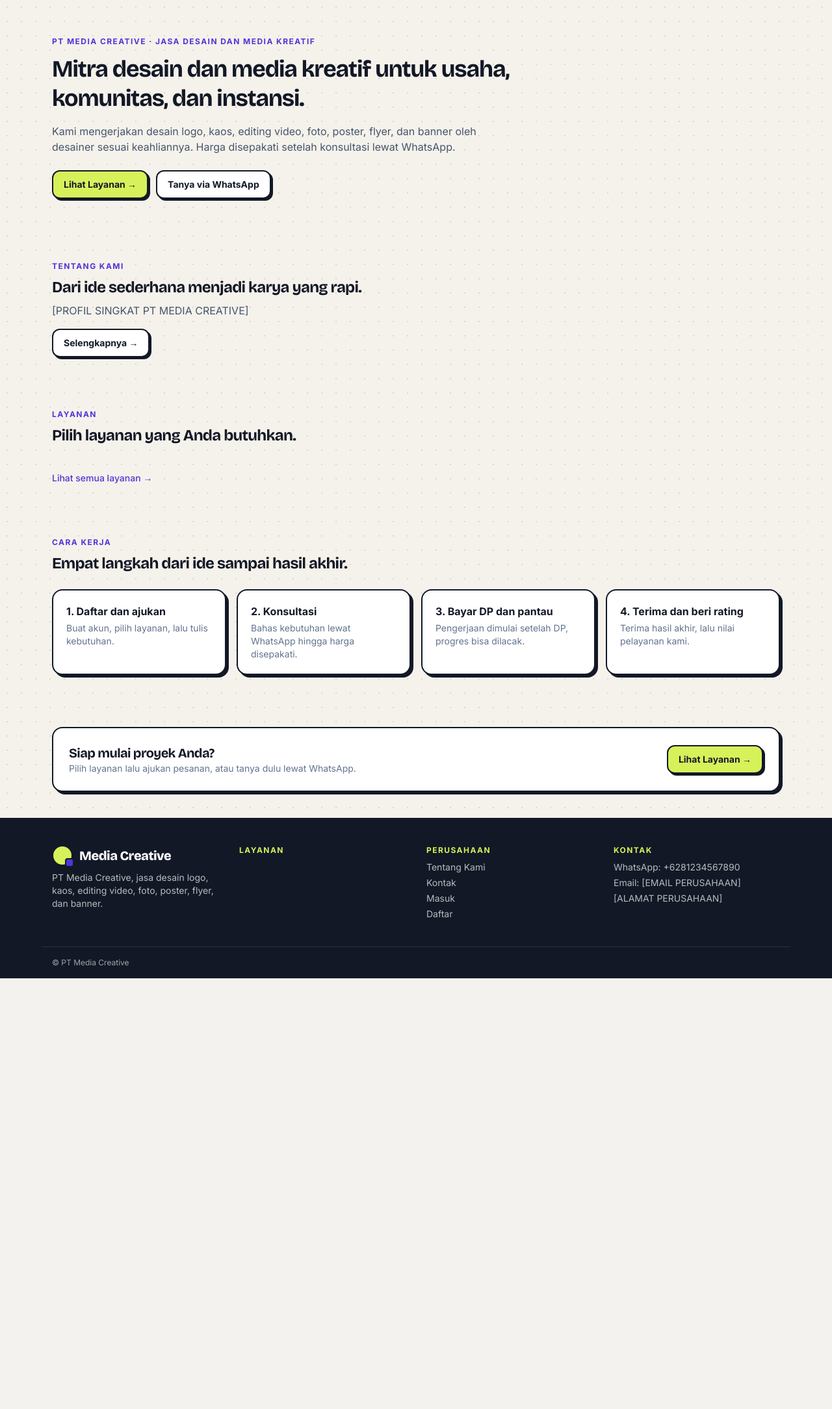
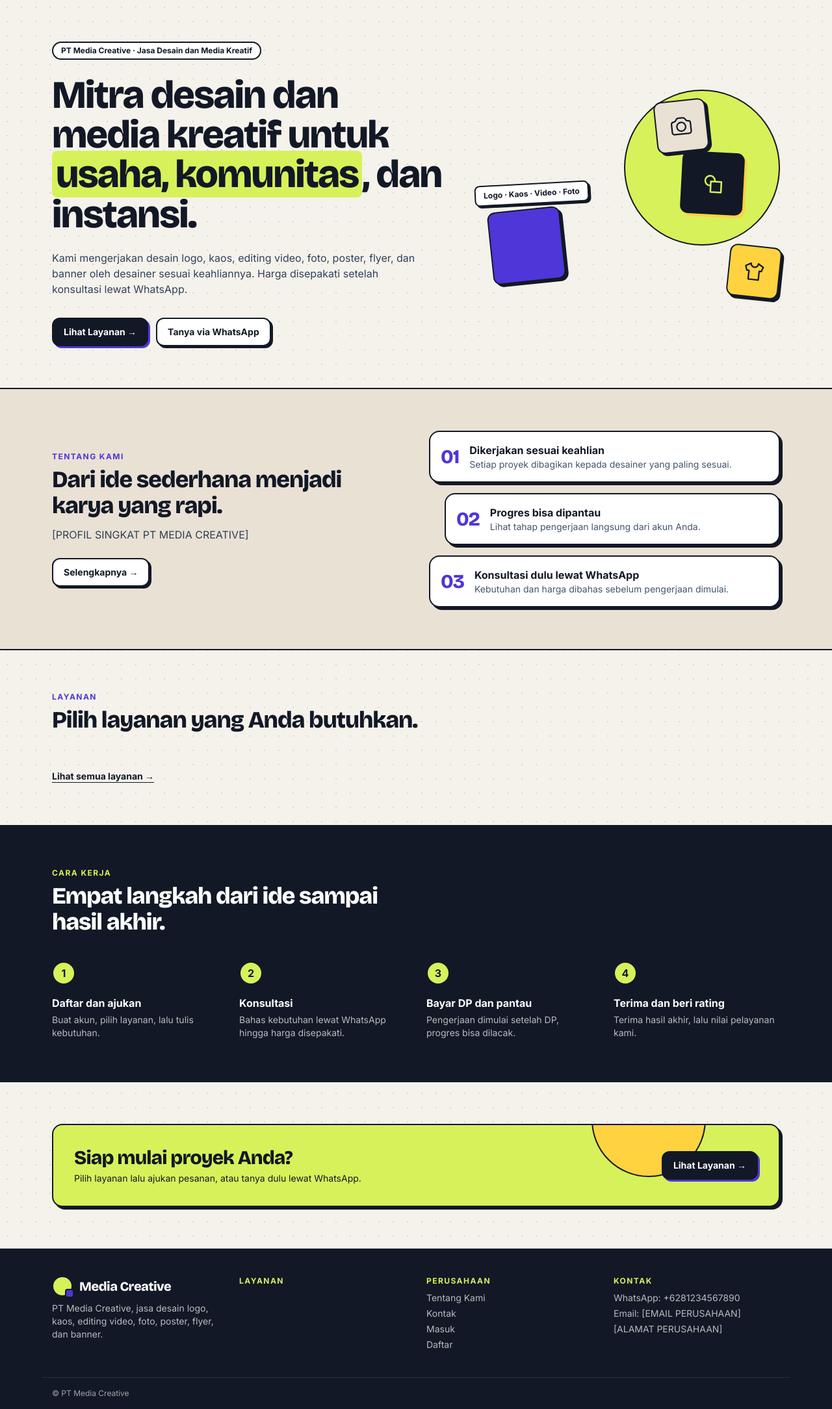
Before and after one commit to haloteman/crm-rpl-v2, a Laravel app: page / in a window 1280 px wide. Shown: the part 66-2235 px from the top of the page at 65% size. Before the commit the page ends 1572 px from the top, so only its background shows below. Run offline with Laravel 12, Linux system fonts and the light colour scheme; data comes from the database, SQL or seed files in the repository; data that the repository does not hold is empty; style sheets or scripts are compiled from the project's sources.

Commit message:
desain halaman website

```diff
--- a/resources/views/components/icon.blade.php
+++ b/resources/views/components/icon.blade.php
@@ -52,6 +52,11 @@ $paths = [
     'map-pin' => 'M15 10.5a3 3 0 1 1-6 0 3 3 0 0 1 6 0ZM19.5 10.5c0 7.142-7.5 11.25-7.5 11.25S4.5 17.642 4.5 10.5a7.5 7.5 0 1 1 15 0Z',
     'camera' => 'M6.827 6.175A2.31 2.31 0 0 1 5.186 7.23c-.38.054-.757.112-1.134.175C2.999 7.58 2.25 8.507 2.25 9.574V18a2.25 2.25 0 0 0 2.25 2.25h15A2.25 2.25 0 0 0 21.75 18V9.574c0-1.067-.75-1.994-1.802-2.169a47.865 47.865 0 0 0-1.134-.175 2.31 2.31 0 0 1-1.64-1.055l-.822-1.316a2.192 2.192 0 0 0-1.736-1.039 48.774 48.774 0 0 0-5.232 0 2.192 2.192 0 0 0-1.736 1.039l-.821 1.316ZM16.5 12.75a4.5 4.5 0 1 1-9 0 4.5 4.5 0 0 1 9 0Z',
     'arrow-up-right' => 'm4.5 19.5 15-15m0 0H8.25m11.25 0v11.25',
+    'shapes' => 'M14.25 9.75a4.5 4.5 0 1 0-4.5 4.5M10.5 10.5h9.75v9.75H10.5V10.5Z',
+    'shirt' => 'M8.25 3.75 3 6.75l1.5 4.5h2.25v9h10.5v-9h2.25l1.5-4.5-5.25-3a3.75 3.75 0 0 1-7.5 0Z',
+    'play' => 'M3.75 5.25h16.5v13.5H3.75V5.25ZM10.5 9.75v4.5l3.75-2.25-3.75-2.25Z',
+    'document' => 'M6 2.25h8.25L19.5 7.5v14.25H6V2.25ZM9 11.25h6M9 14.25h6M9 17.25h3.75',
+    'banner' => 'M3.75 4.5h16.5v9H3.75v-9ZM7.5 13.5v6M16.5 13.5v6M7.5 9h9',
 ];
 @endphp
 <svg xmlns="http://www.w3.org/2000/svg" fill="none" viewBox="0 0 24 24" stroke-width="1.5" stroke="currentColor" aria-hidden="true" {{ $attributes->merge(['class' => $class]) }}>
--- a/resources/views/website/beranda.blade.php
+++ b/resources/views/website/beranda.blade.php
@@ -8,57 +8,85 @@
         ['Bayar DP dan pantau', 'Pengerjaan dimulai setelah DP, progres bisa dilacak.'],
         ['Terima dan beri rating', 'Terima hasil akhir, lalu nilai pelayanan kami.'],
     ];
+
+    $keunggulan = [
+        ['Dikerjakan sesuai keahlian', 'Setiap proyek dibagikan kepada desainer yang paling sesuai.'],
+        ['Progres bisa dipantau', 'Lihat tahap pengerjaan langsung dari akun Anda.'],
+        ['Konsultasi dulu lewat WhatsApp', 'Kebutuhan dan harga dibahas sebelum pengerjaan dimulai.'],
+    ];
 @endphp
 
 @section('content')
-<section class="mx-auto max-w-6xl px-4 py-14">
-    <p class="eyebrow">PT Media Creative · Jasa Desain dan Media Kreatif</p>
-    <h1 class="mt-3 max-w-3xl text-4xl font-bold leading-tight">Mitra desain dan media kreatif untuk usaha, komunitas, dan instansi.</h1>
-    <p class="mt-4 max-w-2xl text-slate-600">Kami mengerjakan desain logo, kaos, editing video, foto, poster, flyer, dan banner oleh desainer sesuai keahliannya. Harga disepakati setelah konsultasi lewat WhatsApp.</p>
-    <div class="mt-6 flex flex-wrap gap-3">
-        <a href="{{ route('website.layanan') }}" class="btn-primary">Lihat Layanan →</a>
+<section class="mx-auto grid max-w-6xl items-center gap-10 px-4 py-16 lg:grid-cols-[1.3fr_1fr]">
+    <div>
+        <span class="inline-block rounded-full border-2 border-ink bg-white px-3 py-1 text-xs font-bold">PT Media Creative · Jasa Desain dan Media Kreatif</span>
+        <h1 class="mt-6 text-5xl font-extrabold leading-[1.02] sm:text-6xl">Mitra desain dan media kreatif untuk <span class="mark">usaha, komunitas</span>, dan instansi.</h1>
+        <p class="mt-6 max-w-xl text-slate-700">Kami mengerjakan desain logo, kaos, editing video, foto, poster, flyer, dan banner oleh desainer sesuai keahliannya. Harga disepakati setelah konsultasi lewat WhatsApp.</p>
+        <div class="mt-8 flex flex-wrap gap-3">
+            <a href="{{ route('website.layanan') }}" class="btn-dark">Lihat Layanan →</a>
             <a href="{{ \App\Services\WaLinkBuilder::buildAdminInquiry() }}" target="_blank" rel="noopener" class="btn-outline">Tanya via WhatsApp</a>
+        </div>
+    </div>
+
+    {{-- dekorasi --}}
+    <div aria-hidden="true" class="relative hidden h-80 lg:block">
+        <div class="absolute right-0 top-0 size-60 rounded-full border-2 border-ink bg-lime"></div>
+        <div class="absolute right-28 top-4 flex size-20 -rotate-6 items-center justify-center rounded-xl border-2 border-ink bg-sand shadow-hard"><x-icon name="camera" class="size-9" /></div>
+        <div class="absolute right-14 top-24 flex size-24 rotate-3 items-center justify-center rounded-xl border-2 border-ink bg-ink text-lime shadow-[4px_4px_0_0_var(--color-sun)]"><x-icon name="shapes" class="size-10" /></div>
+        <div class="absolute bottom-6 left-6 size-28 -rotate-6 rounded-xl border-2 border-ink bg-violet shadow-hard"></div>
+        <div class="absolute bottom-0 right-0 flex size-20 rotate-6 items-center justify-center rounded-xl border-2 border-ink bg-sun shadow-hard"><x-icon name="shirt" class="size-9" /></div>
+        <div class="absolute left-0 top-36 -rotate-3 rounded-lg border-2 border-ink bg-white px-3 py-1.5 text-xs font-bold shadow-hard-sm">Logo · Kaos · Video · Foto</div>
     </div>
 </section>
 
-<section class="mx-auto max-w-6xl px-4 py-10">
+<section class="border-y-2 border-ink bg-sand">
+    <div class="mx-auto grid max-w-6xl items-center gap-10 px-4 py-16 lg:grid-cols-2">
+        <div>
             <p class="eyebrow">Tentang Kami</p>
-    <h2 class="mt-2 text-2xl font-bold">Dari ide sederhana menjadi karya yang rapi.</h2>
-    <p class="mt-2 text-slate-600">[PROFIL SINGKAT PT MEDIA CREATIVE]</p>
-    <a href="{{ route('website.tentang-kami') }}" class="btn-outline mt-4">Selengkapnya →</a>
+            <h2 class="mt-2 text-4xl font-extrabold">Dari ide sederhana menjadi karya yang rapi.</h2>
+            <p class="mt-3 text-slate-700">[PROFIL SINGKAT PT MEDIA CREATIVE]</p>
+            <a href="{{ route('website.tentang-kami') }}" class="btn-outline mt-6">Selengkapnya →</a>
+        </div>
+        <ol class="space-y-4">
+            @foreach ($keunggulan as $nomor => [$judul, $isi])
+                <li class="card flex items-center gap-4 p-4 {{ $nomor === 1 ? 'lg:ml-6' : '' }}">
+                    <span class="font-display text-3xl font-extrabold text-violet">{{ str_pad($nomor + 1, 2, '0', STR_PAD_LEFT) }}</span>
+                    <div>
+                        <div class="font-bold">{{ $judul }}</div>
+                        <p class="text-sm text-slate-600">{{ $isi }}</p>
+                    </div>
+                </li>
+            @endforeach
+        </ol>
+    </div>
 </section>
 
-<section class="mx-auto max-w-6xl px-4 py-10">
+<section class="mx-auto max-w-6xl px-4 py-16">
     <p class="eyebrow">Layanan</p>
-    <h2 class="mt-2 text-2xl font-bold">Pilih layanan yang Anda butuhkan.</h2>
-    <div class="mt-6 grid gap-4 sm:grid-cols-2 lg:grid-cols-4">
+    <h2 class="mt-2 text-4xl font-extrabold">Pilih layanan yang Anda butuhkan.</h2>
+    <div class="mt-8 grid gap-5 sm:grid-cols-2 lg:grid-cols-4">
         @foreach ($layanans as $layanan)
             @include('website.kartu-layanan')
         @endforeach
     </div>
-    <a href="{{ route('website.layanan') }}" class="mt-4 inline-block text-sm font-medium text-brand-dark hover:underline">Lihat semua layanan →</a>
+    <a href="{{ route('website.layanan') }}" class="mt-6 inline-block text-sm font-bold underline underline-offset-4">Lihat semua layanan →</a>
 </section>
 
-<section class="mx-auto max-w-6xl px-4 py-10">
-    <p class="eyebrow">Cara Kerja</p>
-    <h2 class="mt-2 text-2xl font-bold">Empat langkah dari ide sampai hasil akhir.</h2>
-    <ol class="mt-6 grid gap-4 sm:grid-cols-2 lg:grid-cols-4">
+<section class="border-y-2 border-ink bg-ink text-white">
+    <div class="mx-auto max-w-6xl px-4 py-16">
+        <p class="eyebrow text-lime">Cara Kerja</p>
+        <h2 class="mt-2 max-w-xl text-4xl font-extrabold">Empat langkah dari ide sampai hasil akhir.</h2>
+        <ol class="mt-10 grid gap-8 sm:grid-cols-2 lg:grid-cols-4">
             @foreach ($langkah as $nomor => [$judul, $isi])
-            <li class="card p-5">
-                <div class="font-bold">{{ $nomor + 1 }}. {{ $judul }}</div>
-                <p class="mt-1 text-sm text-slate-500">{{ $isi }}</p>
+                <li>
+                    <span class="flex size-9 items-center justify-center rounded-full border-2 border-ink bg-lime font-bold text-ink">{{ $nomor + 1 }}</span>
+                    <div class="mt-4 font-bold">{{ $judul }}</div>
+                    <p class="mt-1 text-sm text-white/70">{{ $isi }}</p>
                 </li>
             @endforeach
         </ol>
+    </div>
 </section>
 
-<section class="mx-auto max-w-6xl px-4 py-10">
-    <div class="card flex flex-col gap-4 p-6 sm:flex-row sm:items-center sm:justify-between">
-        <div>
-            <h2 class="text-xl font-bold">Siap mulai proyek Anda?</h2>
-            <p class="text-sm text-slate-500">Pilih layanan lalu ajukan pesanan, atau tanya dulu lewat WhatsApp.</p>
-        </div>
-        <a href="{{ route('website.layanan') }}" class="btn-primary">Lihat Layanan →</a>
-    </div>
-</section>
+@include('website.cta')
 @endsection
--- /dev/null
+++ b/resources/views/website/cta.blade.php
@@ -0,0 +1,10 @@
+<section class="mx-auto max-w-6xl px-4 py-16">
+    <div class="card relative flex flex-col gap-4 overflow-hidden bg-lime p-8 sm:flex-row sm:items-center sm:justify-between">
+        <div aria-hidden="true" class="absolute -top-24 right-28 size-44 rounded-full border-2 border-ink bg-sun"></div>
+        <div class="relative">
+            <h2 class="text-3xl font-extrabold">Siap mulai proyek Anda?</h2>
+            <p class="mt-1 text-sm">Pilih layanan lalu ajukan pesanan, atau tanya dulu lewat WhatsApp.</p>
+        </div>
+        <a href="{{ route('website.layanan') }}" class="btn-dark relative">Lihat Layanan →</a>
+    </div>
+</section>
```
Also changed, not shown: resources/views/components/ikon-layanan.blade.php (added, +16 -0 lines), resources/views/website/detail-layanan.blade.php (+27 -14 lines), resources/views/website/kartu-layanan.blade.php (+6 -5 lines), resources/views/website/kontak.blade.php (+19 -15 lines), resources/views/website/layanan.blade.php (+14 -13 lines), resources/views/website/tentang-kami.blade.php (+39 -25 lines). Lines whose indentation alone changed are shown as unchanged.
